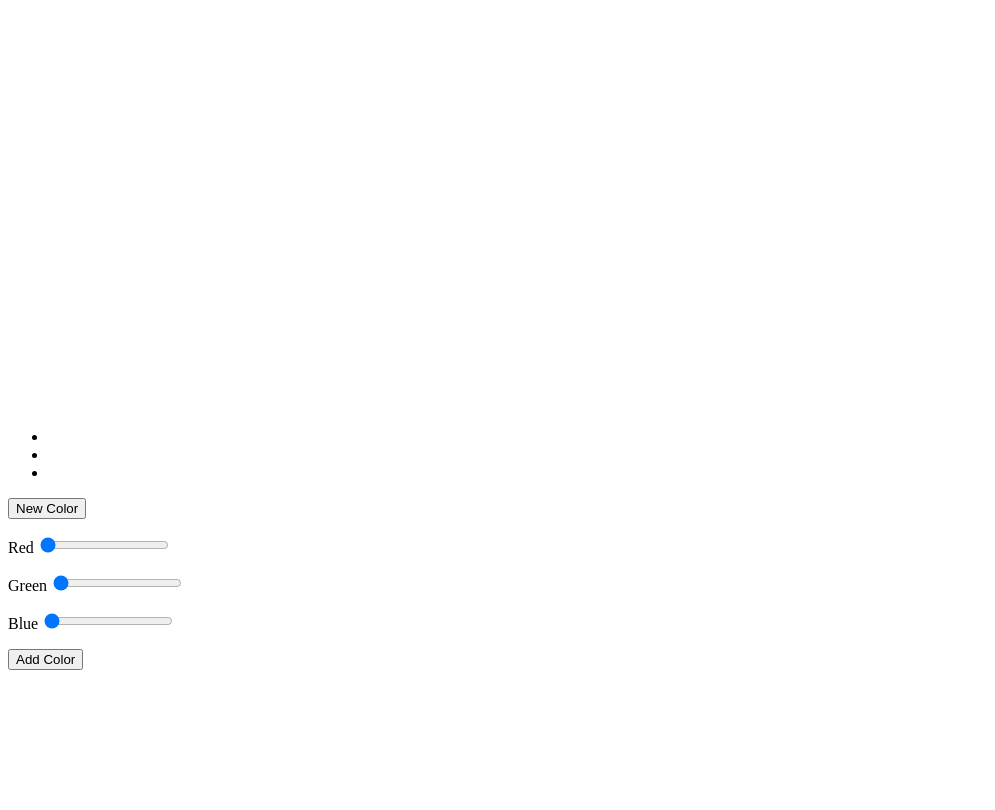
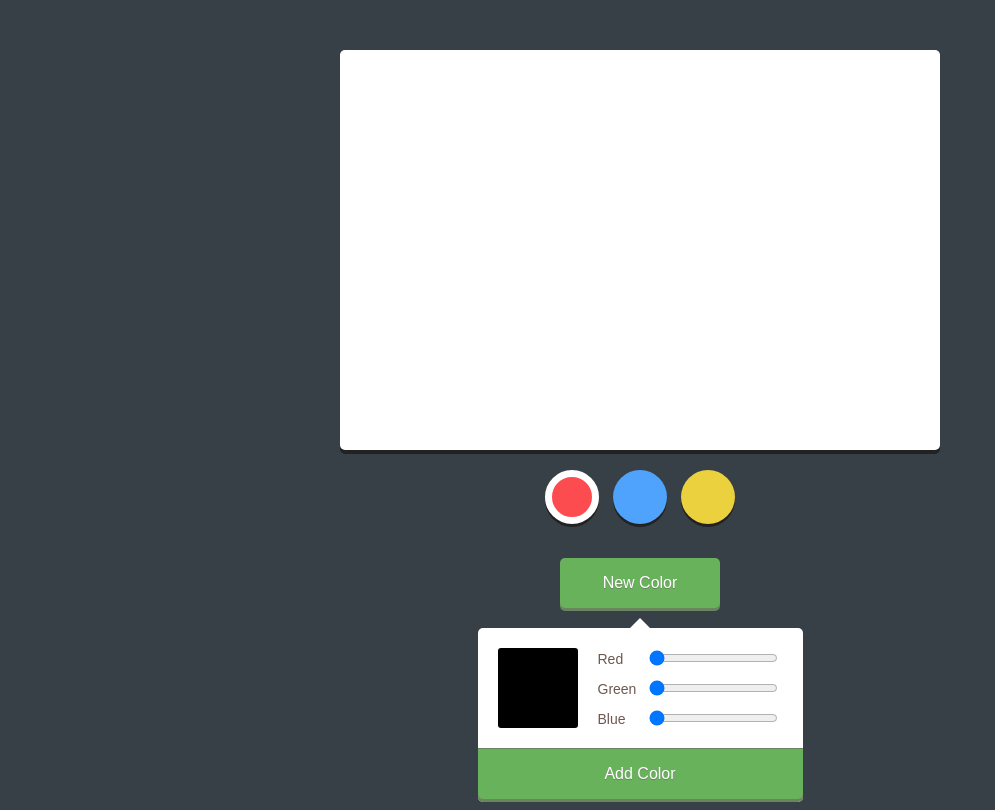
Before and after one commit to elliemats/smartest-artist, a plain HTML site: page index.html in a window 1280 px wide. Both pictures are taken after a click on the button "New Color". Shown: the whole page, without its empty margins (0-995 px from the left). Drawn offline with nearby package versions, Linux system fonts and the light colour scheme.

Commit message:
Add css and .gitignore file.

```diff
--- a/index.html
+++ b/index.html
@@ -2,7 +2,8 @@
 <html>
 <head>
   <title>Simple Drawing Application</title>
-  <link rel="stylesheet" href="css/style.css" type="text/css" media="screen" title="no title" charset="utf-8">
+  <link href="./main.css" rel="stylesheet">
+
 </head>
 <body>
   <canvas width="600" height="400"></canvas>
@@ -34,7 +35,7 @@
       </div>
     </div>
   </div>
-  <script src="http://code.jquery.com/jquery-1.11.0.min.js" type="text/javascript" charset="utf-8"></script>
-  <script src="js/app.js" type="text/javascript" charset="utf-8"></script>
+      <script src="https://ajax.googleapis.com/ajax/libs/jquery/1.11.3/jquery.min.js"></script>
+      <script src="./main.js"></script>
 </body>
 </html>
--- /dev/null
+++ b/main.css
@@ -0,0 +1,140 @@
+body {
+  background: #384047;
+  font-family: sans-serif;
+}
+canvas {
+  background: #fff;
+  display: block;
+  margin: 50px auto 10px;
+  border-radius: 5px;
+  box-shadow: 0 4px 0 0 #222;
+  cursor: crosshair;
+}
+.controls {
+  min-height: 60px;
+  margin: 0 auto;
+  width: 600px;
+  border-radius: 5px;
+  overflow: hidden;
+}
+ul {
+  list-style:none;
+  margin: 0;
+  float:  left;
+  padding: 10px 0 20px;
+  width: 100%;
+  text-align: center;
+}
+
+ul li, #newColor {
+  display:block;
+  height: 54px;
+  width: 54px;
+  border-radius: 60px;
+  cursor: pointer;
+  border: 0;
+  box-shadow: 0 3px 0 0 #222;
+}
+
+ul li {
+  display: inline-block;
+  margin: 0 5px 10px;
+}
+
+.red {
+  background: #fc4c4f;
+}
+
+.blue {
+  background: #4fa3fc;
+}
+
+.yellow {
+  background: #ECD13F;
+}
+
+.selected {
+  border: 7px solid #fff;
+  width: 40px;
+  height: 40px;
+}
+button {
+  background: #68B25B;
+  box-shadow: 0 3px 0 0 #6A845F;
+  color: #fff;
+  outline: none;
+  cursor: pointer;
+  text-shadow: 0 1px #6A845F;
+  display: block;
+  font-size: 16px;
+  line-height: 40px;
+}
+#revealColorSelect {
+  border: none;
+  border-radius: 5px;
+  margin: 10px auto;
+  padding: 5px 20px;
+  width: 160px;
+}
+
+/*New Color Palette */
+#colorSelect {
+  background: #fff;
+  border-radius: 5px;
+  clear: both;
+  margin: 20px auto 0;
+  padding: 10px;
+  width: 305px;
+  position: relative;
+
+  display:none;
+}
+#colorSelect:after {
+  bottom: 100%;
+  left: 50%;
+  border: solid transparent;
+  content: " ";
+  height: 0;
+  width: 0;
+  position: absolute;
+  pointer-events: none;
+  border-color: rgba(255, 255, 255, 0);
+  border-bottom-color: #fff;
+  border-width: 10px;
+  margin-left: -10px;
+}
+
+#newColor {
+  width: 80px;
+  height: 80px;
+  border-radius: 3px;
+  box-shadow: none;
+  float: left;
+  border: none;
+  margin: 10px 20px 20px 10px;
+
+}
+.sliders p {
+  margin: 8px 0;
+  vertical-align: middle;
+}
+.sliders label {
+  display: inline-block;
+  margin: 0 10px 0 0;
+  width: 35px;
+  font-size: 14px;
+  color: #6D574E;
+}
+.sliders input {
+  position: relative;
+  top: 2px;
+}
+#colorSelect button {
+  border: none;
+  border-top: 1px solid #6A845F;
+  border-radius: 0 0 5px 5px;
+  clear: both;
+  margin: 10px -10px -7px;
+  padding: 5px 10px;
+  width: 325px;
+}
--- a/app.js
+++ b/main.js
@@ -51,9 +51,10 @@ $('#addNewColor').click(function(){
 $canvas.mousedown(function(e) {
   lastEvent = e;
   mouseDown = true;
-}).mousemove(function(e) {
+})
+
+$canvas.mousemove(function(e) {
 if(mouseDown) {
-  // draw lines
 context.beginPath();
 context.moveTo(lastEvent.offsetX, lastEvent.offsetY);
 context.lineTo(e.offsetX, e.offsetY);
@@ -61,9 +62,13 @@ context.strokeStyle = color;
 context.stroke();
 lastEvent = e;
 }
-}).mouseup(function() {
+})
+
+$canvas.mouseup(function() {
   mouseDown = false;
-}).mouseleave(function() {
+})
+
+$canvas.mouseleave(function() {
   $canvas.mouseup();
 })
 
```
Also changed, not shown: 1 other file.
